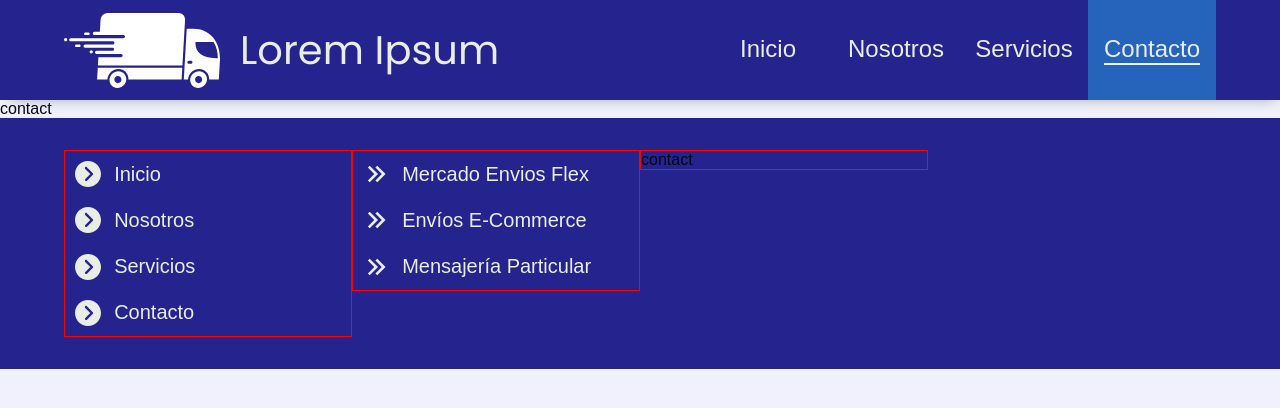
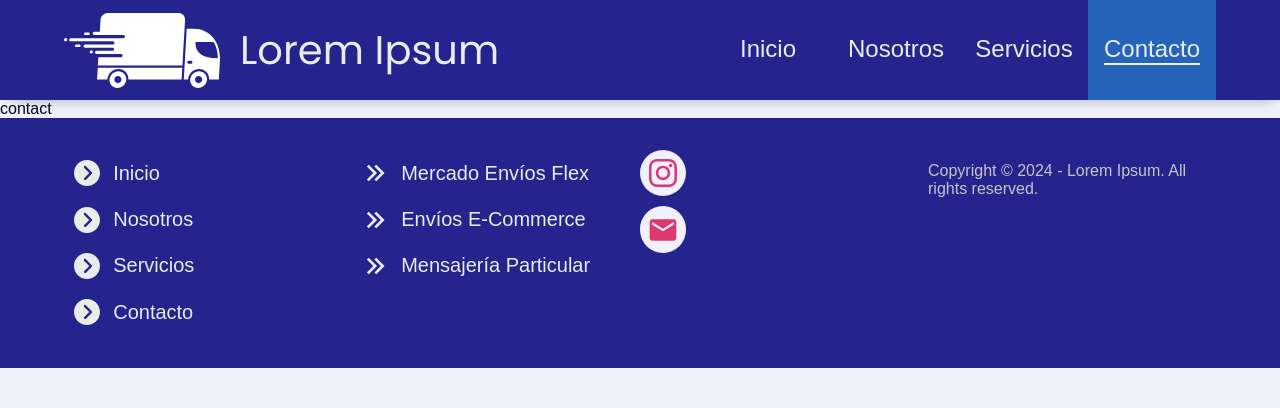
Before and after one commit to TomyAlberdi/envios-web, a React (Vite) app: page /contacto in a window 1280 px wide. Shown: the top 408 px of the page. Built offline with nearby package versions, Linux system fonts and the light colour scheme; a web font is replaced by a local one.

Commit message:
Finished Footer

```diff
--- a/src/Components/Footer/Footer.jsx
+++ b/src/Components/Footer/Footer.jsx
@@ -1,6 +1,9 @@
 import { Link } from "react-router-dom";
 import { IoIosArrowDroprightCircle } from "react-icons/io";
 import { RiArrowRightDoubleLine } from "react-icons/ri";
+import ServicesData from "../../Utils/ServicesData.json";
+import { FaInstagram } from "react-icons/fa";
+import { MdEmail } from "react-icons/md";
 
 const Footer = () => {
   return (
@@ -24,20 +27,26 @@ const Footer = () => {
         </Link>
       </div>
       <div className="services">
-        <Link to={"/servicios/mercado-envios-flex"}>
-          <RiArrowRightDoubleLine />
-          <span>Mercado Envios Flex</span>
-        </Link>
-        <Link to={"/servicios/envíos-e-commerce"}>
-          <RiArrowRightDoubleLine />
-          <span>Envíos E-Commerce</span>
-        </Link>
-        <Link to={"/servicios/mensajeria-particular"}>
-          <RiArrowRightDoubleLine />
-          <span>Mensajería Particular</span>
-        </Link>
+        {
+          ServicesData.map((item, index) => {
+            return <Link to={`/servicios/${item.url}`} key={index}>
+              <RiArrowRightDoubleLine />
+              <span>{item.title}</span>
+            </Link>
+          })
+        }
       </div>
-      <div className="contact">contact</div>
+      <div className="contact">
+        <a href="https://www.google.com/" target="_blank" className="instagramLink">
+          <FaInstagram />
+        </a>
+        <a href="mailto:lorem@ipsum.com" target="_blank" className="emailLink">
+          <MdEmail />
+        </a>
+      </div>
+      <div className="info">
+        <span>Copyright © 2024 - Lorem Ipsum. All rights reserved.</span>
+      </div>
     </footer>
   );
 };
--- a/src/Components/Footer/_Footer.scss
+++ b/src/Components/Footer/_Footer.scss
@@ -5,9 +5,10 @@ footer {
   padding: 2.5% 5%;
   @include var.flex-container(row, flex-start, flex-start);
   div {
-    min-width: 25%;
-    border: 1px solid red;
-    &.menu, &.services {
+    width: 25%;
+    &.menu,
+    &.services,
+    &.contact {
       @include var.flex-container(column, flex-start, flex-start);
       a {
         @include var.flex-container(row, center, center);
@@ -19,10 +20,6 @@ footer {
         }
         svg {
           font-size: 2rem;
-          margin-right: 10px;
-          path {
-            fill: var.$text-white;
-          }
         }
         &:hover {
           span {
@@ -31,5 +28,45 @@ footer {
         }
       }
     }
+    &.menu,
+    &.services {
+      a {
+        svg {
+          margin-right: 10px;
+          path {
+            fill: var.$text-white;
+          }
+        }
+      }
+    }
+    &.contact {
+      a {
+        background-color: var.$background-white;
+        margin-bottom: 3.5%;
+        border-radius: 100px;
+        &.instagramLink {
+          svg {
+            path {
+              fill: var.$secondary-red;
+            }
+          }
+        }
+        &.emailLink {
+          svg {
+            path {
+              &:last-child {
+                fill: var.$secondary-red;
+              }
+            }
+          }
+        }
+      }
+    }
+    &.info {
+      margin-top: 1%;
+      span {
+        color: var.$text-gray-light;
+      }
+    }
   }
 }
```
